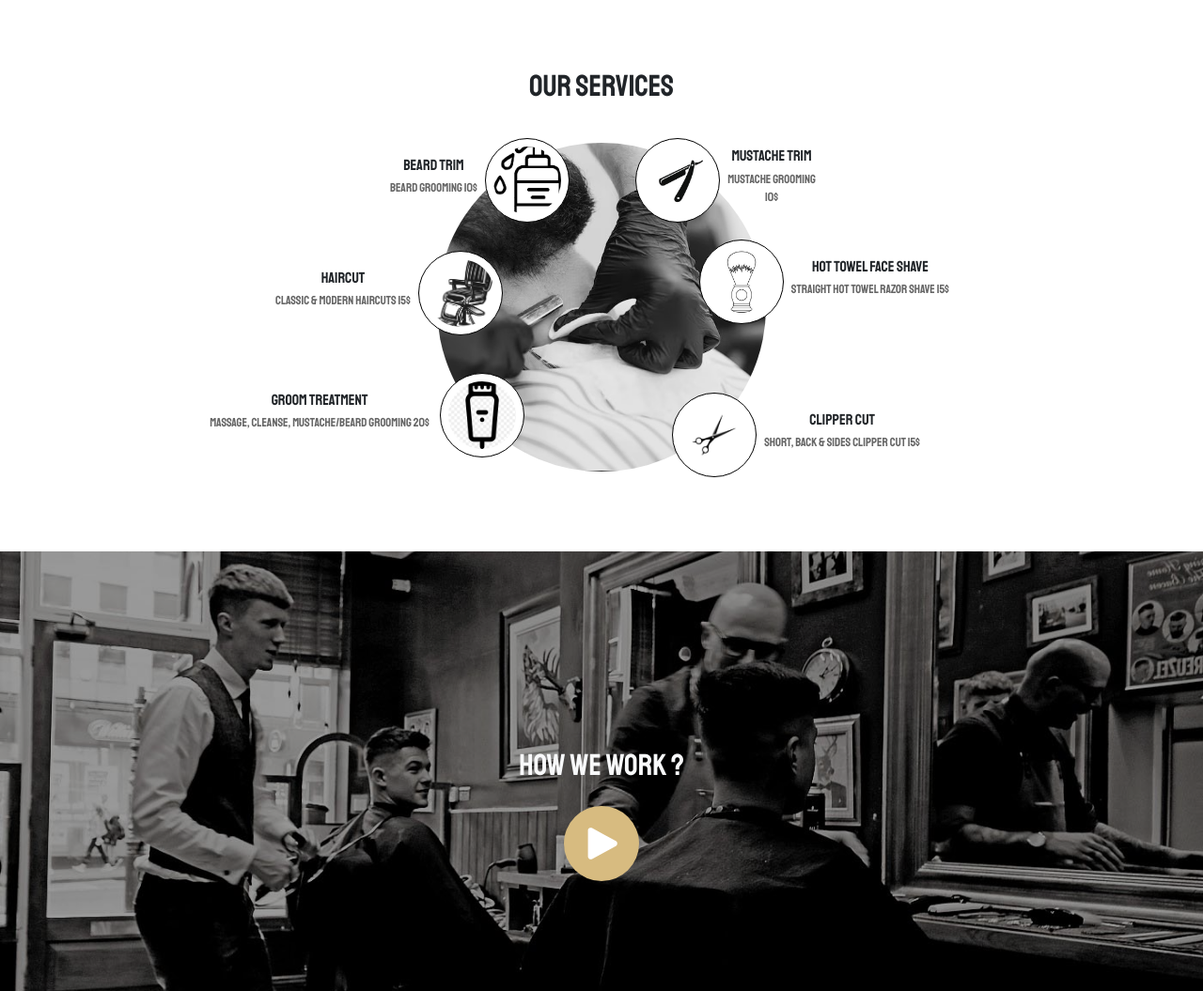
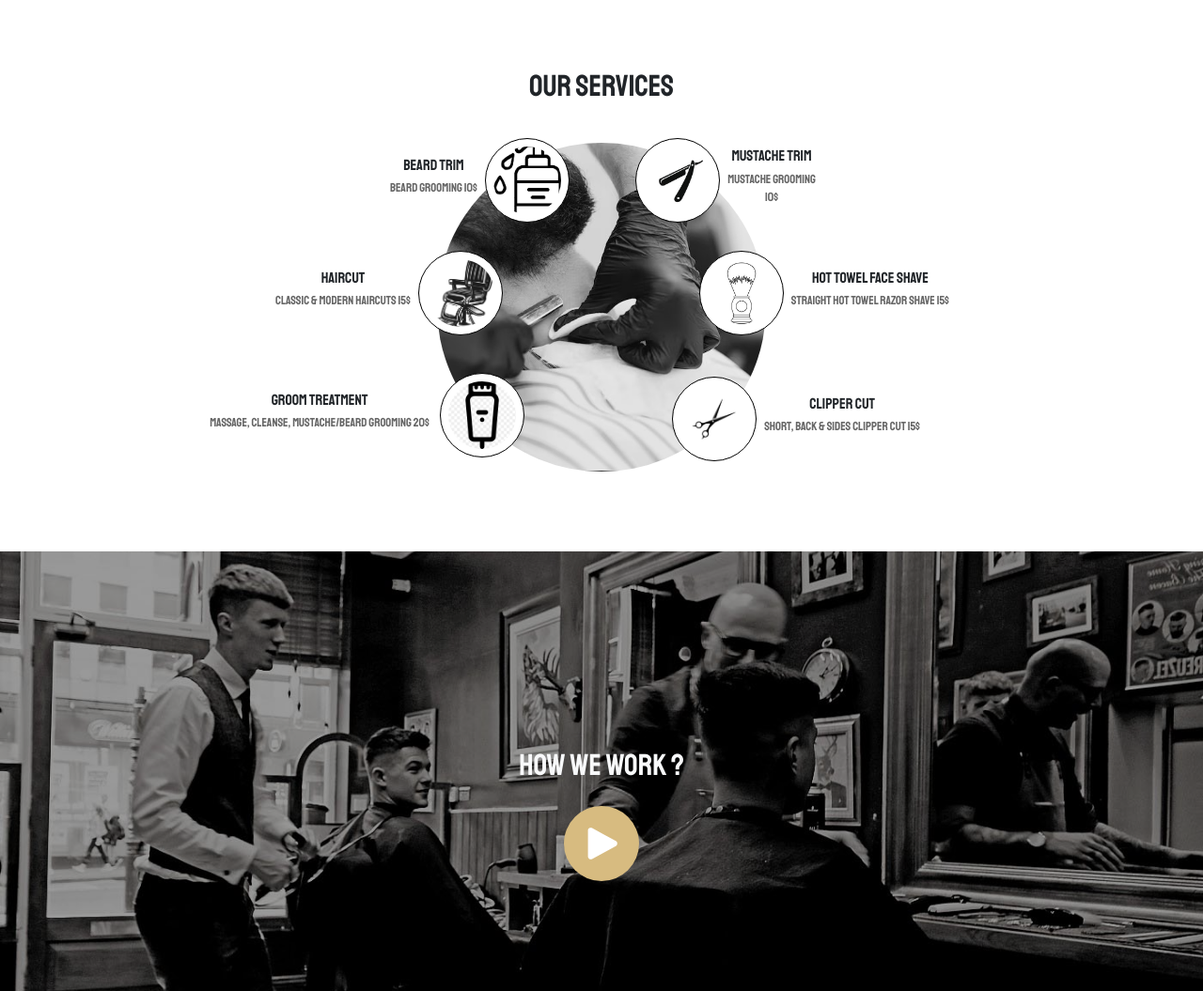
Before and after one commit to Islam25x/barber, a plain HTML site: page index.html in a window 1280 px wide. Shown: the part 2160-3215 px from the top of the page at 94% size. Drawn offline with Linux system fonts and the light colour scheme.

Commit message:
services

```diff
--- a/style.css
+++ b/style.css
@@ -1,4 +1,4 @@
-*{
+* {
   margin: 0;
   padding: 0;
   box-sizing: border-box;
@@ -170,11 +170,11 @@ body {
   transform: translateX(18%);
 }
 #services .service2 {
-  top: 32%;
+  top: 35%;
   right: -11.125rem;
 }
 #services .service3 {
-  bottom: 0.5625rem;
+  bottom: 1.625rem;
   right: -9.1875rem;
 }
 #services .service4 {
@@ -294,7 +294,7 @@ body {
   width: 2.5rem;
   flex-shrink: 0;
 }
-#Contact .right p{
+#Contact .right p {
   margin: 0;
 }
 
```
